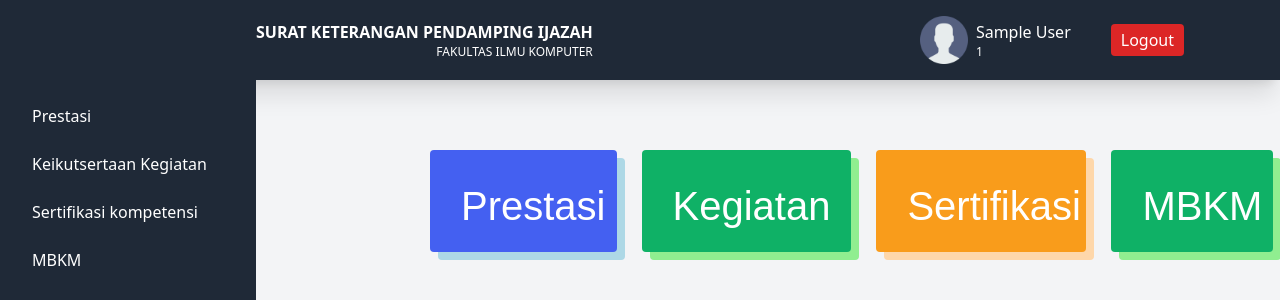
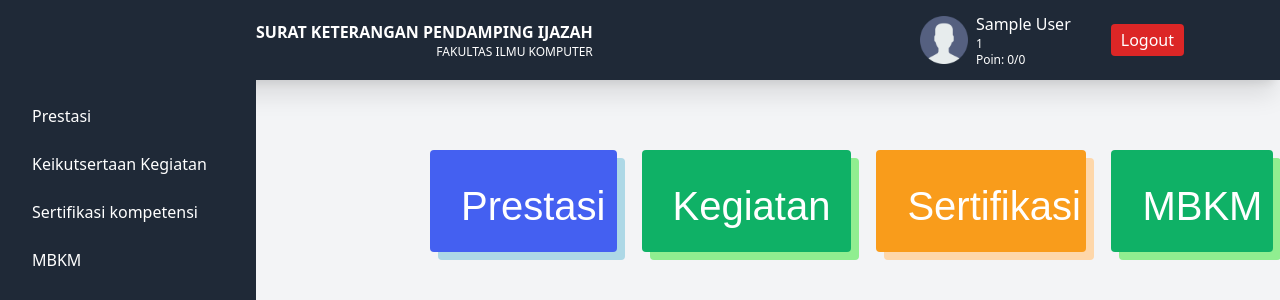
Before and after one commit to Azmi010/pweb4, a PHP site: page /pweb4/public in a window 1280 px wide. Shown: the top 300 px of the page. Run offline with PHP 8.4, Linux system fonts and the light colour scheme; the visitor is signed in with stand-in values (Sample User, id 1); data that the repository does not hold is empty.

Commit message:
feat: read poin and minimum poin in mahasiswa header

```diff
--- a/app/controllers/Home.php
+++ b/app/controllers/Home.php
@@ -4,6 +4,8 @@ class Home extends Controller {
     {
         $data['head_title'] = 'Home';
         // $data['nama'] = $this->model('Login_model')->checkLogin();
+        $data['poin'] = $this->model('Poin')->getTotalPoin($_SESSION['nim']);
+        $data['poin_minimal'] = $this->model('Poin')->getMinimumPoin(date('Y'));
         $this->view('templates/header', $data);
         $this->view('templates/sidebar');
         $this->view('home/index', $data);
--- a/app/controllers/Skpi.php
+++ b/app/controllers/Skpi.php
@@ -28,7 +28,7 @@ class Skpi extends Controller {
         else {
             $data['head_title'] = 'Home';
             $data['poin'] = $this->model('Poin')->getTotalPoin($data['nim']);
-            $data['poin_minimal'] = $this->model('Poin')->getMinimumPoin(2023);
+            $data['poin_minimal'] = $this->model('Poin')->getMinimumPoin(date('Y'));
             $this->view('templates/header', $data);
             $this->view('templates/sidebar');
             $this->view('home/index', $data);
--- a/app/views/home/index.php
+++ b/app/views/home/index.php
@@ -1,6 +1,4 @@
 <?php
-// var_dump($data['poin']);
-// var_dump($data['poin_minimal']);
 if (!isset($_SESSION['user_id'])) {
     header("Location: " . BASEURL . "/?url=login");
     exit();
--- a/app/views/templates/header.php
+++ b/app/views/templates/header.php
@@ -35,7 +35,10 @@ switch ($role) {
         echo "Role tidak valid.";
         exit();
 }
-
+?>
+<?php
+    $poin = isset($data['poin']) ? $data['poin'] : 0;
+    $poin_minimal = isset($data['poin_minimal']) ? $data['poin_minimal'] : 0;
 ?>
 <!DOCTYPE html>
 <html lang="en">
@@ -77,6 +80,15 @@ switch ($role) {
             <h4 class="text-xs">
                 <?= $nim ?>
             </h4>
+            <?php
+                if ($role == 1) {
+            ?>
+            <h4 class="text-xs">
+                Poin: <?= $poin . '/' . $poin_minimal  ?>
+            </h4>
+            <?php
+                }
+            ?>
       </div>
       <form action="<?= BASEURL ?>/?url=login/logout" method="post">
           <button type="submit" class="ml-10 bg-red-600 px-2.5 py-1 rounded text-white hover:bg-red-800">Logout</button>
```
